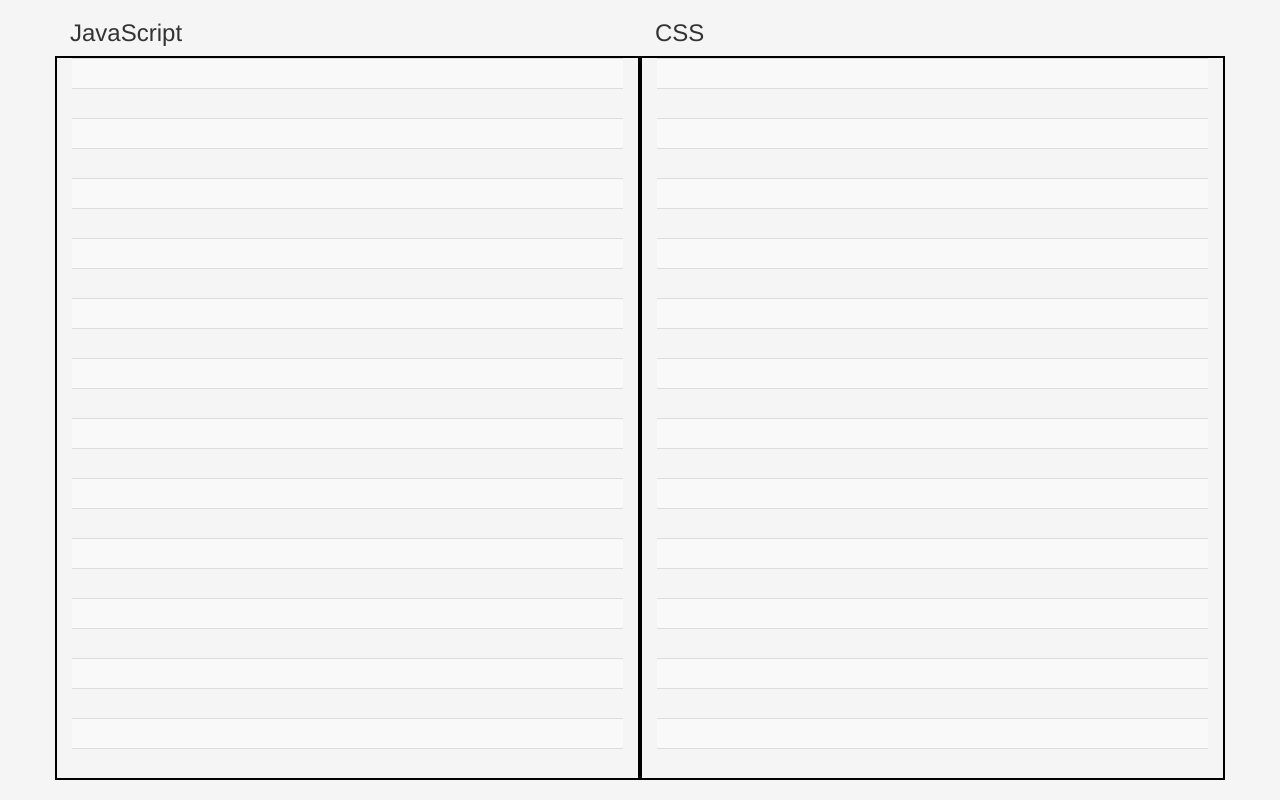
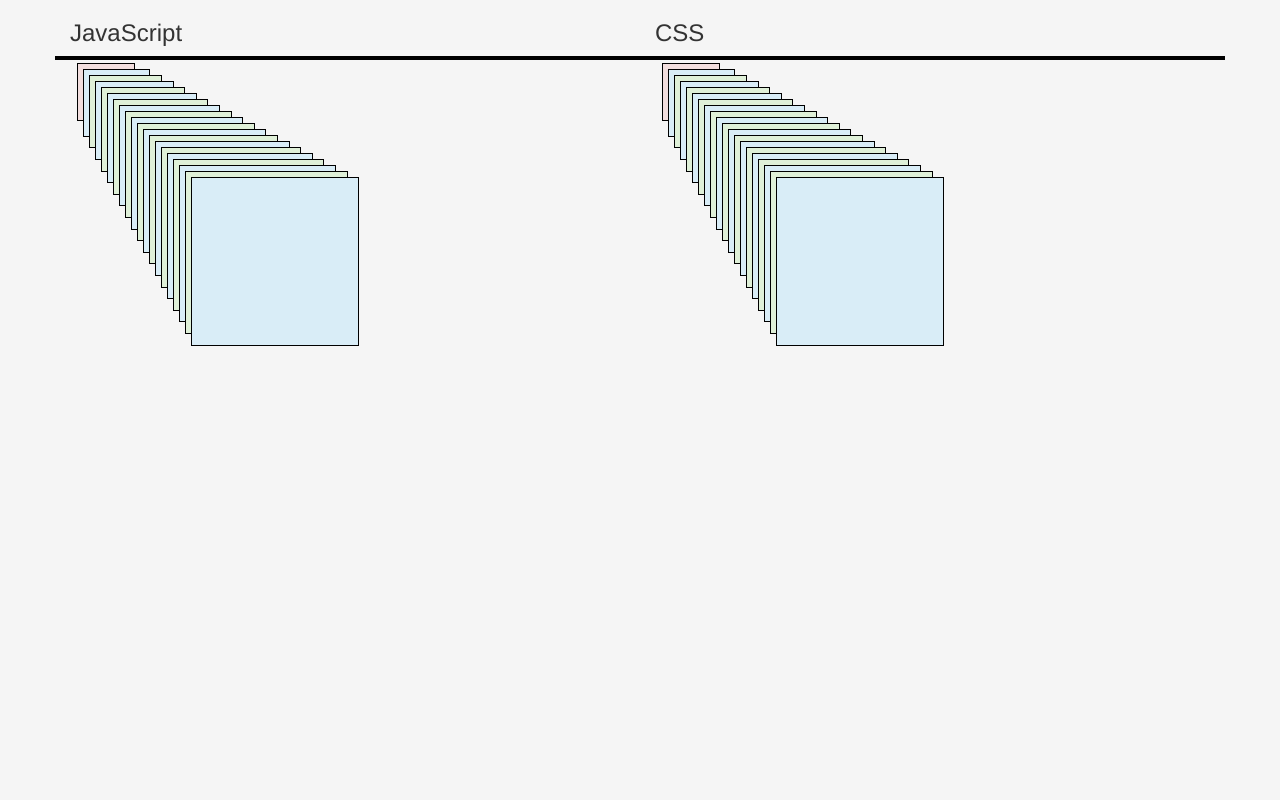
Before and after one commit to cargilltay/CSS-Inheritance-Test, a plain HTML site: page index.html in a window 1280 px wide. Drawn offline with nearby package versions, Linux system fonts and the light colour scheme.

Commit message:
test boxes positioned properly

```diff
--- a/flow.css
+++ b/flow.css
@@ -4,10 +4,31 @@ body {
 
 .test-box {
 	height: 30px;
-	border-top: 1px solid #dddddd;
+	margin-top:5px;
+	margin-left:5px;
+	background-color: #d9edf7;
+	position: absolute;
+	border:black solid 1px;
 }
-.test-box:nth-of-type(odd){
-	background-color: #f9f9f9;
+
+.odd-test {
+	background-color: #dff0d8;
+}
+
+.test-color {
+	background-color: #f2dede;
+}
+
+#test-color-box {
+	width: 50px;
+	height: 50px;
+	border: black solid 2px;
+}
+
+#test-color-container{
+	position: absolute;
+	margin-top: 150px;
+	margin-left: 150px;
 }
 
 #left-container, #right-container {
--- a/index.html
+++ b/index.html
@@ -17,6 +17,11 @@
 </head>
 
 <body>
+
+  <div id="test-color-container">
+		<h3 id="test-color-title">Test Color</h3>
+	  <div id="test-color-box" class="test-color"></div>
+  </div>
 	<div id="container-main" class="container">
 		<div class="row">
 			<h3 class="col-md-6">JavaScript</h3>
--- a/js-flow.js
+++ b/js-flow.js
@@ -1,18 +1,70 @@
 jQuery(function($) {
 
-	var MAX_ELEMENTS = 25;
+	var MAX_ELEMENTS = 20;
 
 	var init = function() {
 		setupTestDom();
+		initJSFlow();
+		initCSSFlow();
+	}
+
+	var appendTestBox = function(selector) {
+		var tBox = $('<div class="test-box"></div>');
+		tBox.appendTo(selector);
+		return tBox;
+	}
+
+	var createTestBoxes = function(parent) {
+		var width = 10;
+		var initialWidth;
+		var zIndex = 20;
+		var parent;
+		var child;
+
+		parent.addClass('main-parent');
+		parent.css('width', width + '%');
+		initialWidth = parent.width();
+		parent.css('z-index', zIndex);
+		parent.height(parent.width());
+
+		for (var i = 0; i < MAX_ELEMENTS - 1; i++) {
+			width += 10;
+			zIndex -= 1;
+
+			child = appendTestBox(parent)
+
+			if(i % 2 != 0){
+				child.addClass('odd-test');
+			}
+			child.css('width', initialWidth * (1 + (width/100)));
+			child.css('z-index', zIndex);
+			child.height(child.width());
+			parent = child;
+		}
 	}
 
 	var setupTestDom = function() {
-		for (var i = 0; i < MAX_ELEMENTS - 1; i++) {
-			$('<div class="test-box">' +
+		var rightInitial = appendTestBox($('#right-container'));
+		var leftInitial = appendTestBox($('#left-container'));
+		createTestBoxes(rightInitial);
+		createTestBoxes(leftInitial);
+	}
 
+	var initJSFlow = function() {
 
-				'</div>').appendTo($('#left-container, #right-container'));
-		}
+	}
+
+	var initCSSFlow = function() {
+		var lastContainer = $('.main-parent');
+		var reverseRight = $('#right-container .test-box').get().reverse();
+
+		lastContainer.addClass('test-color');
+
+		$(reverseRight).each(function() {
+			//$(this).css('')
+		});
+
+		console.log('test')
 	}
 
 	init();
```
